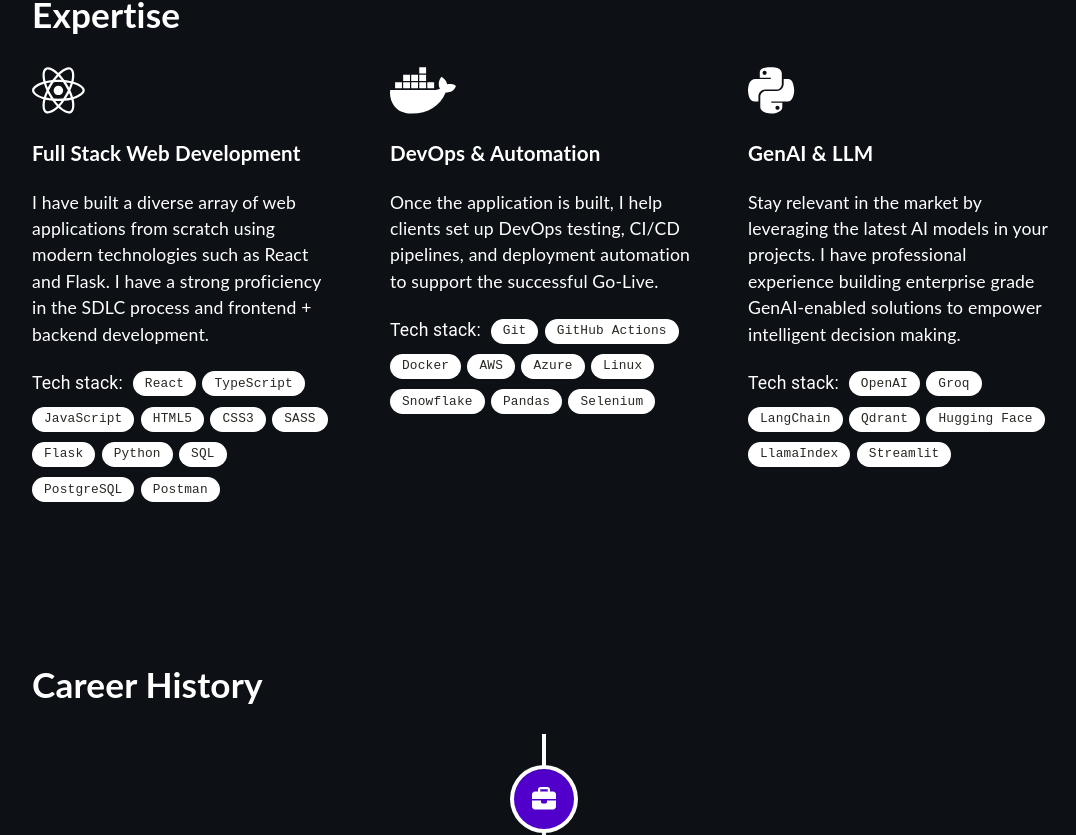
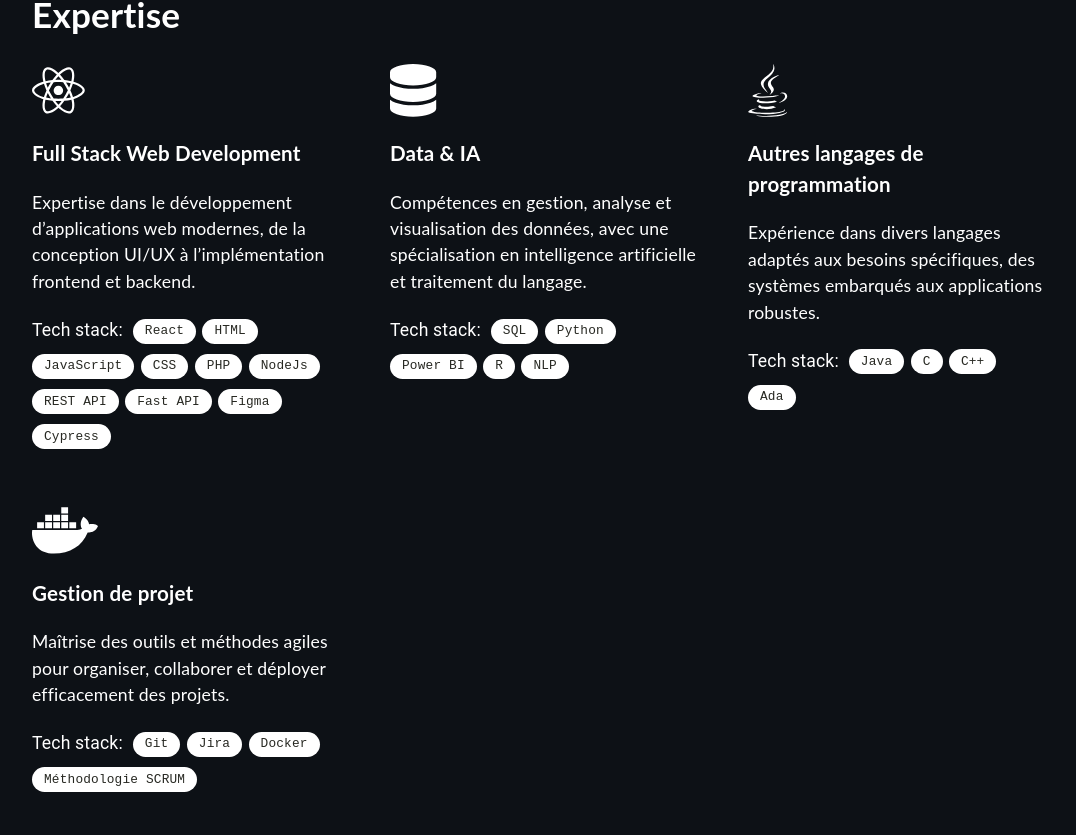
Before and after one commit to AdamBoucquemont/React_Portfolio, a React (Create React App) app: page / in a window 1280 px wide. Shown: the part 928-1763 px from the top of the page, without its empty margins (96-1172 px from the left). Built offline with nearby package versions, Linux system fonts and the light colour scheme.

Commit message:
✨ Add expertise part

```diff
--- a/src/components/Expertise.tsx
+++ b/src/components/Expertise.tsx
@@ -1,44 +1,44 @@
 import React from "react";
 import '@fortawesome/free-regular-svg-icons'
 import { FontAwesomeIcon } from '@fortawesome/react-fontawesome';
-import { faReact, faDocker, faPython } from '@fortawesome/free-brands-svg-icons';
+import { faReact, faDocker, faJava } from '@fortawesome/free-brands-svg-icons';
+import { faDatabase } from '@fortawesome/free-solid-svg-icons';
 import Chip from '@mui/material/Chip';
 import '../assets/styles/Expertise.scss';
 
 const labelsFirst = [
     "React",
-    "TypeScript",
+    "HTML",
     "JavaScript",
-    "HTML5",
-    "CSS3",
-    "SASS",
-    "Flask",
-    "Python",
-    "SQL",
-    "PostgreSQL",
-    "Postman"
+    "CSS",
+    "PHP",
+    "NodeJs",
+    "REST API",
+    "Fast API",
+    "Figma",
+    "Cypress",
 ];
 
 const labelsSecond = [
-    "Git",
-    "GitHub Actions",
-    "Docker",
-    "AWS",
-    "Azure",
-    "Linux",
-    "Snowflake",
-    "Pandas",
-    "Selenium",
+    "SQL",
+    "Python",
+    "Power BI",
+    "R",
+    "NLP",
 ];
 
 const labelsThird = [
-    "OpenAI",
-    "Groq",
-    "LangChain",
-    "Qdrant",
-    "Hugging Face",
-    "LlamaIndex",
-    "Streamlit",
+    "Java",
+    "C",
+    "C++",
+    "Ada",
+];
+
+const labelsFourth = [
+    "Git",
+    "Jira",
+    "Docker",
+    "Méthodologie SCRUM",
 ];
 
 function Expertise() {
@@ -48,9 +48,9 @@ function Expertise() {
                 <h1>Expertise</h1>
                 <div className="skills-grid">
                     <div className="skill">
-                    <FontAwesomeIcon icon={faReact} size="3x"/>
+                        <FontAwesomeIcon icon={faReact} size="3x" />
                         <h3>Full Stack Web Development</h3>
-                    <p>I have built a diverse array of web applications from scratch using modern technologies such as React and Flask. I have a strong proficiency in the SDLC process and frontend + backend development.</p>
+                        <p>Expertise dans le développement d’applications web modernes, de la conception UI/UX à l’implémentation frontend et backend.</p>
                         <div className="flex-chips">
                             <span className="chip-title">Tech stack:</span>
                             {labelsFirst.map((label, index) => (
@@ -60,9 +60,9 @@ function Expertise() {
                     </div>
 
                     <div className="skill">
-                    <FontAwesomeIcon icon={faDocker} size="3x"/>
-                    <h3>DevOps & Automation</h3>
-                    <p>Once the application is built, I help clients set up DevOps testing, CI/CD pipelines, and deployment automation to support the successful Go-Live.</p>
+                        <FontAwesomeIcon icon={faDatabase} size="3x" />
+                        <h3>Data & IA</h3>
+                        <p>Compétences en gestion, analyse et visualisation des données, avec une spécialisation en intelligence artificielle et traitement du langage.</p>
                         <div className="flex-chips">
                             <span className="chip-title">Tech stack:</span>
                             {labelsSecond.map((label, index) => (
@@ -72,12 +72,24 @@ function Expertise() {
                     </div>
 
                     <div className="skill">
-                    <FontAwesomeIcon icon={faPython} size="3x"/>
-                    <h3>GenAI & LLM</h3>
-                    <p>Stay relevant in the market by leveraging the latest AI models in your projects. I have professional experience building enterprise grade GenAI-enabled solutions to empower intelligent decision making.</p>
+                        <FontAwesomeIcon icon={faJava} size="3x" />
+                        <h3>Autres langages de programmation</h3>
+                        <p>Expérience dans divers langages adaptés aux besoins spécifiques, des systèmes embarqués aux applications robustes.</p>
                         <div className="flex-chips">
                             <span className="chip-title">Tech stack:</span>
                             {labelsThird.map((label, index) => (
+                                <Chip key={index} className='chip' label={label} />
+                            ))}
+                        </div>
+                    </div>
+
+                    <div className="skill">
+                        <FontAwesomeIcon icon={faDocker} size="3x" />
+                        <h3>Gestion de projet</h3>
+                        <p>Maîtrise des outils et méthodes agiles pour organiser, collaborer et déployer efficacement des projets.</p>
+                        <div className="flex-chips">
+                            <span className="chip-title">Tech stack:</span>
+                            {labelsFourth.map((label, index) => (
                                 <Chip key={index} className='chip' label={label} />
                             ))}
                         </div>
```
Lines whose indentation alone changed are shown as unchanged.
